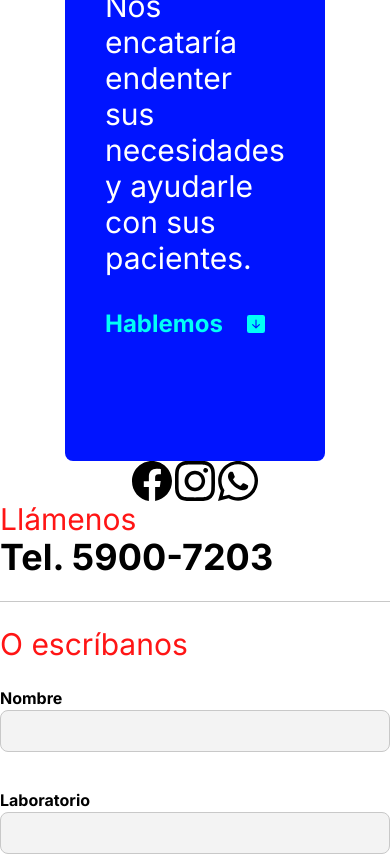
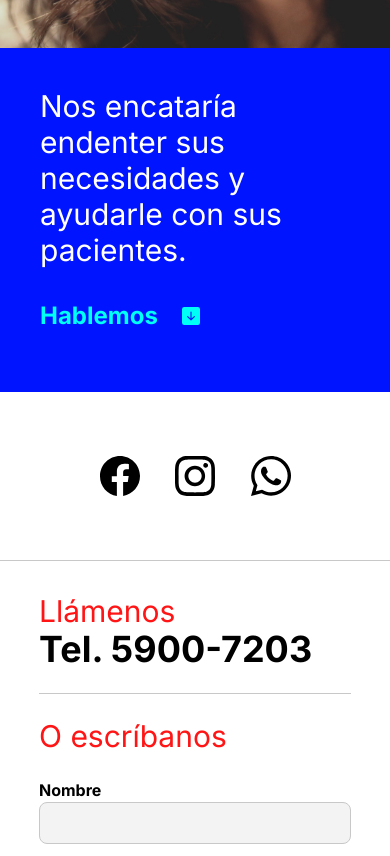
Before and after one commit to HyperMonkey3D/duodent-lab, a Next.js app: page / in a window 390 px wide. Shown: the part 5025-5881 px from the top of the page. Built offline with nearby package versions, Linux system fonts and the light colour scheme.

Commit message:
responsive changes to footer

```diff
--- a/components/common/Footer.tsx
+++ b/components/common/Footer.tsx
@@ -11,21 +11,21 @@ import whatsapp from "../../public/whatsapp.svg"
 const Footer = () => {
     return(
         <footer id="hablemos">
-            <div className="container mx-auto flex flex-wrap lg:flex justify-evenly py-[80px]">
-                <div className="flex flex-col justify-between">
-                    <div className="bg-duo-blue w-[260px] sm:w-[350] md:w-[450px] lg:w-[588px] h-[713px] border-0 rounded-lg ">
-                        <div >
+            <div className="container mx-auto flex flex-wrap lg:flex-nowrap justify-evenly py-[80px] bg-white">
+                <div className="flex flex-col justify-between bg-white">
+                    <div className="bg-duo-blue w-full lg:w-[500px]  xl:w-[588px] h-fit border-0 sm:rounded-lg ">
+                        <div className="w-full bg-white">
                             <Image
                                 src={smile}
                                 alt="smile"
-                                className="border-0 rounded-t-lg"
+                                className="border-0 sm:rounded-t-lg w-full"
                             />
                         </div>
                         <div className="p-10 flex flex-col">
                             <p className="text-3xl text-white mb-8">
                                 Nos encataría endenter sus necesidades y ayudarle con sus pacientes.
                             </p>
-                            <div className="flex">
+                            <div className="flex pb-5">
                                 <p className="text-2xl text-duo-light-blue-300 mr-6 font-bold">
                                     Hablemos
                                 </p>
@@ -33,12 +33,12 @@ const Footer = () => {
                                     src={arrowRight}
                                     alt="arrow right"
                                     height={18}
-                                    className="rotate-90 xl:rotate-0"
+                                    className="rotate-90 lg:rotate-0"
                                 />
                             </div>
                         </div>
                     </div>
-                    <div className="flex justify-evenly px-16">
+                    <div className="flex justify-evenly p-16 lg:pt-20 lg:pb-0 bg-white border-b border-duo-stroke lg:border-0">
                         <Image
                             src={facebook}
                             alt="facebook icon"
@@ -56,7 +56,7 @@ const Footer = () => {
                         />
                     </div>
                 </div>
-                <div className="w-[495px]">
+                <div className="bg-white w-4/5 lg:w-[400px] xl:w-[495px] mt-8 lg:mt-0">
                     <div className="w-full  h-full">
                         <div className="pb-6 ">
                             <h3 className="text-3xl text-duo-orange">Llámenos</h3>
```
